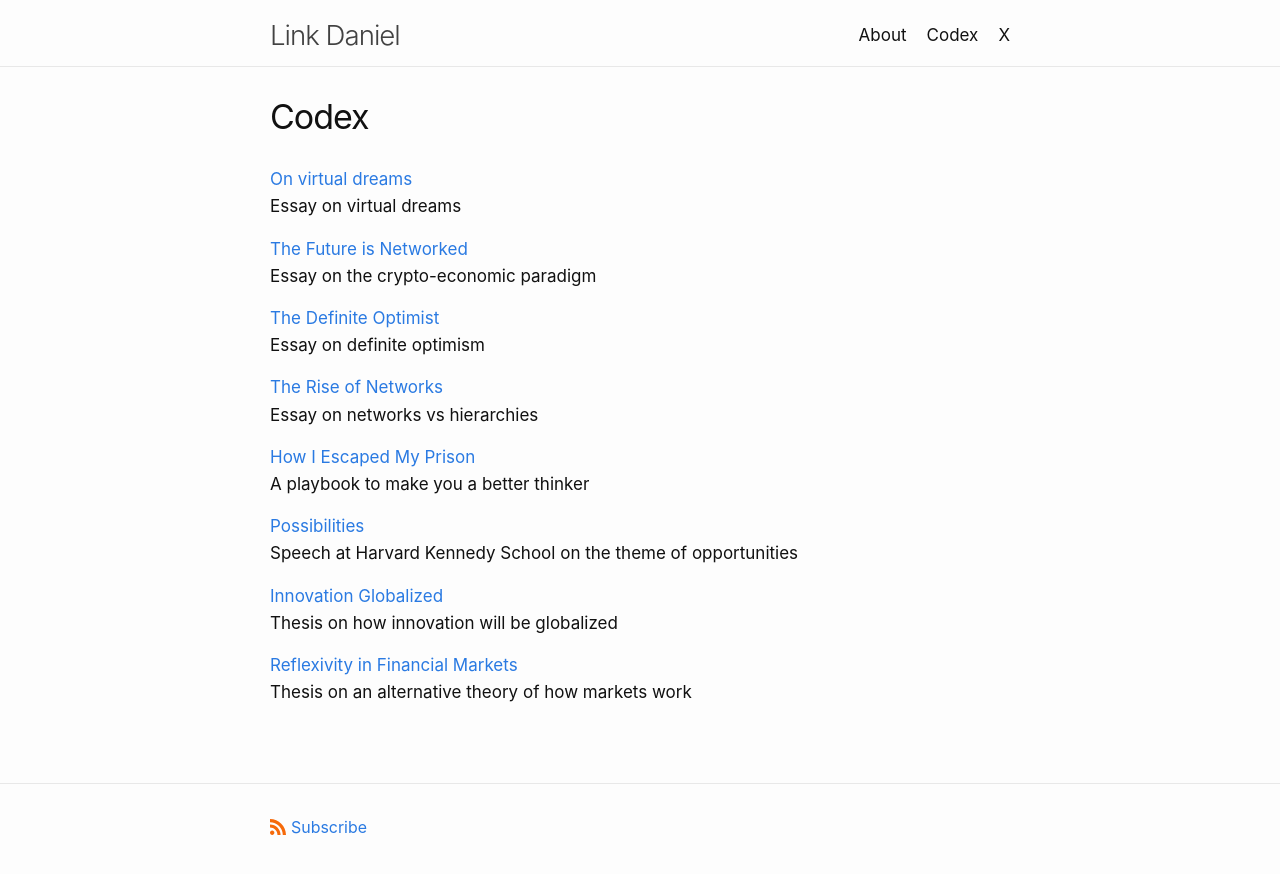
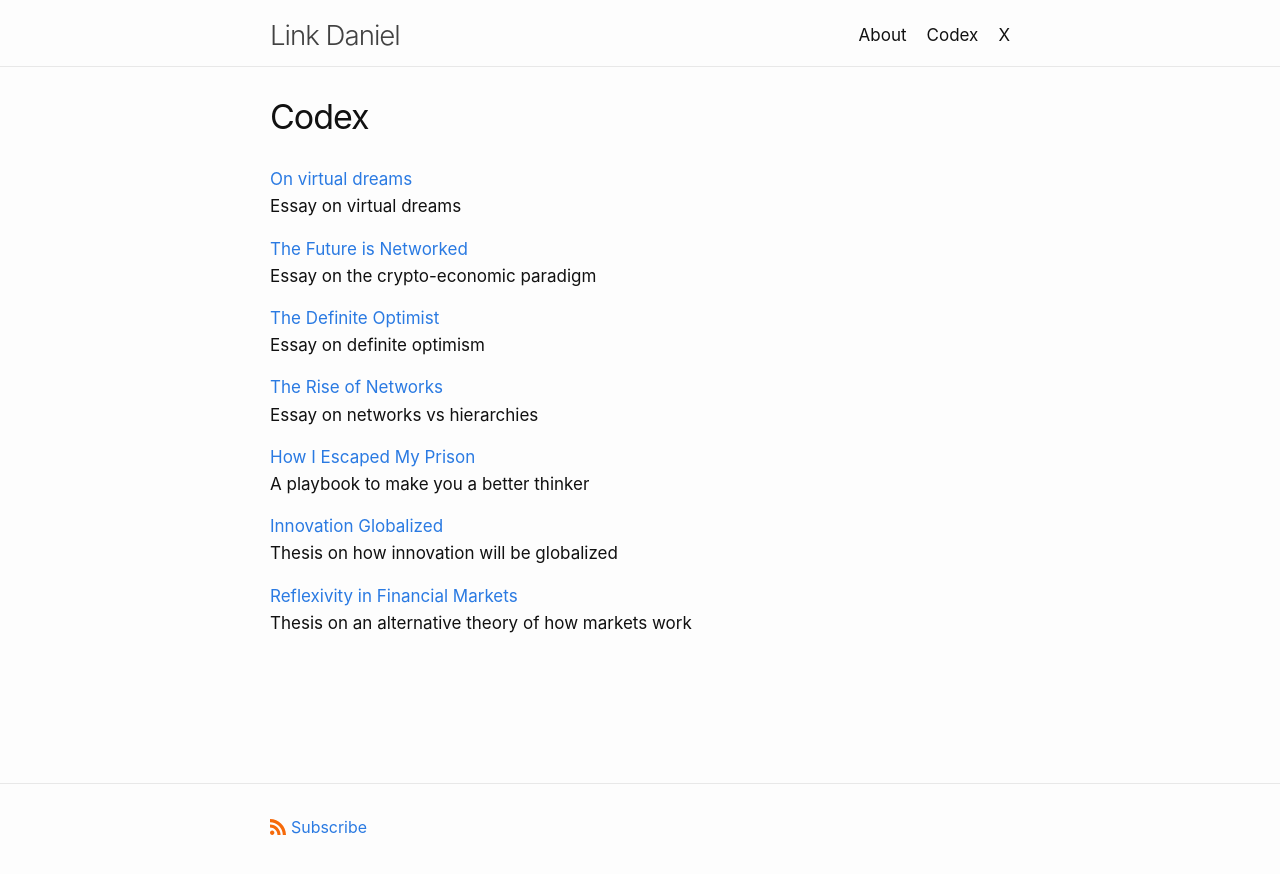
Before and after one commit to link-daniel/link.github.io, a Jekyll site: the page built from codex.md, in a window 1280 px wide. Shown: the top 874 px of the page. Built offline with Jekyll 4.4.1, drawn with Linux system fonts in a browser that asks for light colours.

Commit message:
Update codex.md

```diff
--- a/codex.md
+++ b/codex.md
@@ -24,10 +24,6 @@ Essay on networks vs hierarchies
 <br>
 A playbook to make you a better thinker
 
-[Possibilities](/possibilities)
-<br>
-Speech at Harvard Kennedy School on the theme of opportunities
-
 [Innovation Globalized](/innovationglobalized)
 <br>
 Thesis on how innovation will be globalized
```
